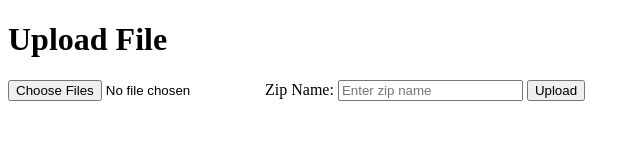
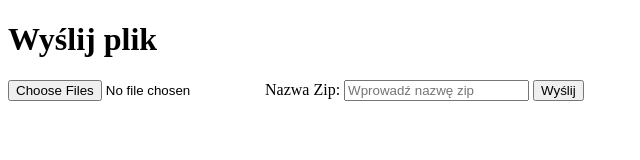
Before and after one commit to hare32/CloudApp, a website: page upload.html in a window 1280 px wide. Shown: the whole page, without its empty margins (0-640 px from the left). Drawn offline with nearby package versions, Linux system fonts and the light colour scheme; no server answers.

Commit message:
Zmiana na PL v 1.0

```diff
--- a/upload.html
+++ b/upload.html
@@ -2,15 +2,15 @@
 <html lang="en">
 <head>
   <meta charset="UTF-8">
-  <title>Upload File</title>
+  <title>Wysyłanie Plików</title>
   <script src="https://cdnjs.cloudflare.com/ajax/libs/jszip/3.1.5/jszip.min.js"></script>
 </head>
 <body>
-<h1>Upload File</h1>
+<h1>Wyślij plik</h1>
 <input type="file" id="fileInput" multiple required>
-<label for="zipName">Zip Name:</label>
-<input type="text" id="zipName" placeholder="Enter zip name">
-<button id="uploadButton">Upload</button>
+<label for="zipName">Nazwa Zip:</label>
+<input type="text" id="zipName" placeholder="Wprowadź nazwę zip">
+<button id="uploadButton">Wyślij</button>
 <div id="status"></div>
 
 <script>
```
